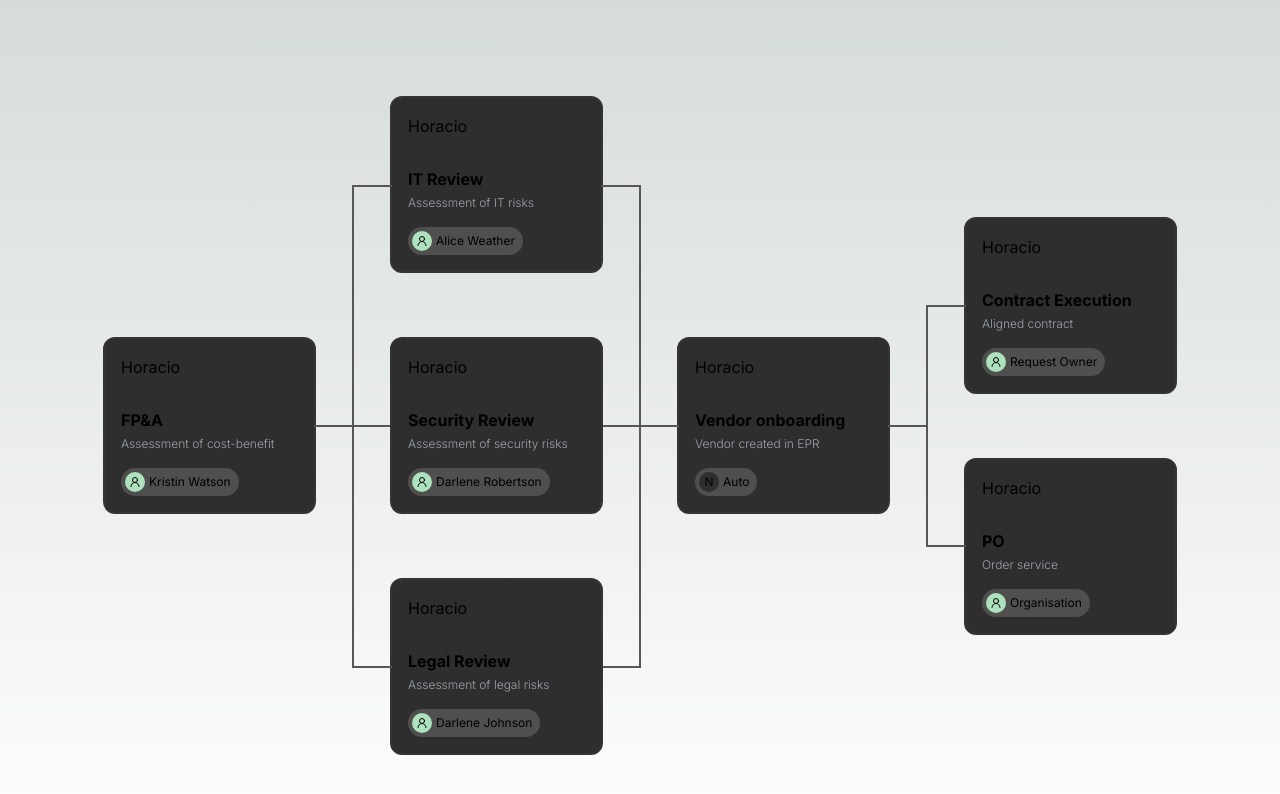
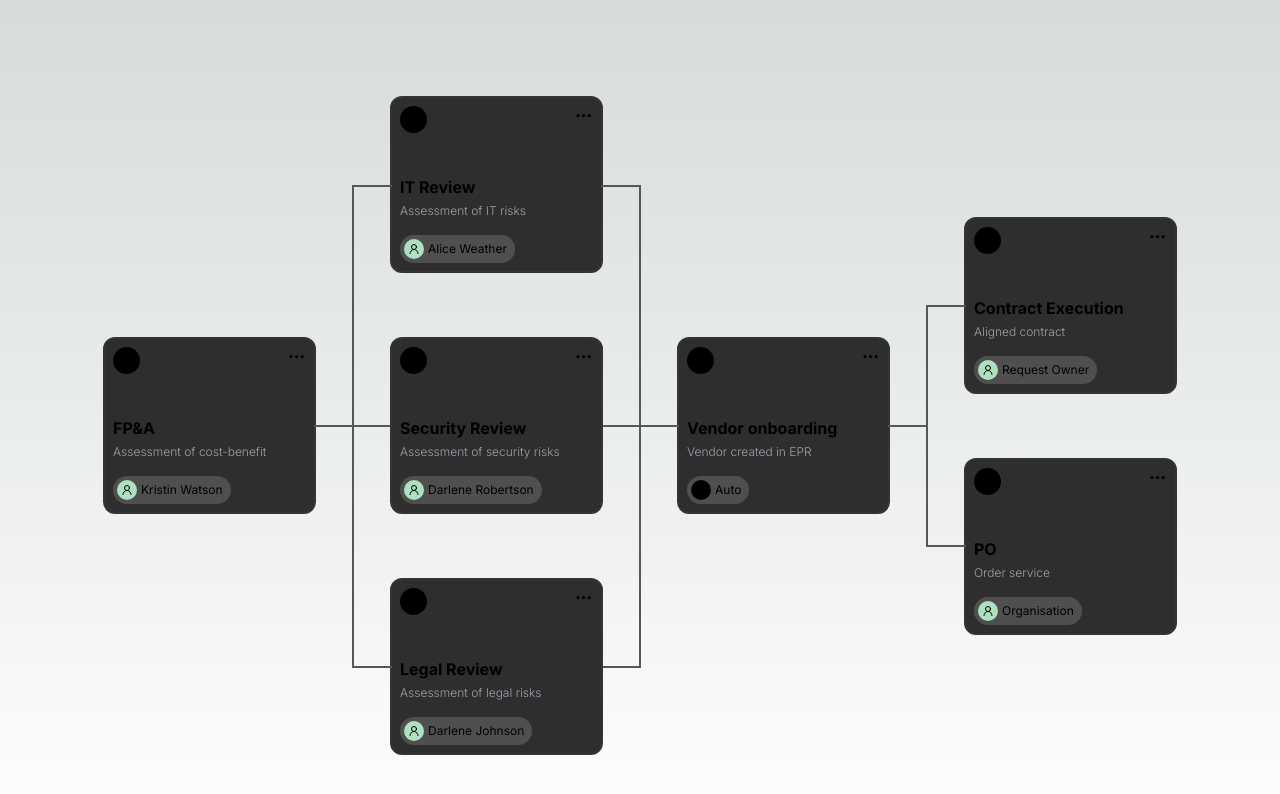
Before and after one commit to light-space/frontend-challenge, a Next.js app: page / in a window 1280 px wide. Shown: the top 794 px of the page. Built offline with nearby package versions, Linux system fonts and the light colour scheme.

Commit message:
Implement workflow item card heading

```diff
--- a/package.json
+++ b/package.json
@@ -15,7 +15,7 @@
     "autoprefixer": "10.4.14",
     "eslint": "8.43.0",
     "eslint-config-next": "13.4.7",
-    "lucide-react": "^0.256.0",
+    "lucide-react": "^0.265.0",
     "next": "13.4.7",
     "postcss": "8.4.24",
     "react": "18.2.0",
--- /dev/null
+++ b/src/components/approvalWorkflow/ReviewIconType.tsx
@@ -0,0 +1,41 @@
+import * as React from "react";
+import {
+  ArrowRightCircle,
+  CircleDollarSign,
+  Gavel,
+  LucideIcon,
+  LucideProps,
+  Pencil,
+  SendHorizonal,
+  Shield,
+  Wrench,
+} from "lucide-react";
+import { TReviewType } from "./types";
+
+interface IconProps extends LucideProps {
+  type: TReviewType;
+}
+
+/**
+ * Tried using the Nextjs dynamic import approach from lucide docs https://lucide.dev/guide/packages/lucide-react#nextjs-example,
+ * however, the app throws an error. Worth checking later.
+ */
+
+const iconTypeName: Record<TReviewType, LucideIcon> = {
+  cost: CircleDollarSign,
+  it: Wrench,
+  security: Shield,
+  legal: Gavel,
+  "created-in-erp": ArrowRightCircle,
+  "aligned-contract": Pencil,
+  "order-service": SendHorizonal,
+};
+
+export function ReviewIconType({ type, ...props }: IconProps) {
+  const LucideIcon = iconTypeName[type];
+  return (
+    <div className="text-sm bg-black rounded-full w-fit p-1.5">
+      <LucideIcon size="1.1em" {...props} />
+    </div>
+  );
+}
--- a/src/components/approvalWorkflow/UserBadge.tsx
+++ b/src/components/approvalWorkflow/UserBadge.tsx
@@ -5,7 +5,7 @@ export function UserBadge({ assignee }: { assignee: TStepItem["assignee"] }) {
   if (assignee == null) {
     return (
       <UserAvatarBadge name="Auto">
-        <div className="rounded-full bg-black-925 p-1 h-5 w-5 inline-flex justify-center items-center">
+        <div className="rounded-full bg-black p-1 h-5 w-5 inline-flex justify-center items-center">
           N
         </div>
       </UserAvatarBadge>
--- a/src/components/approvalWorkflow/WorkflowItem.tsx
+++ b/src/components/approvalWorkflow/WorkflowItem.tsx
@@ -1,3 +1,5 @@
+import { MoreHorizontal } from "lucide-react";
+import { ReviewIconType } from "./ReviewIconType";
 import { TStepItem } from "./types";
 import { UserBadge } from "./UserBadge";
 
@@ -10,7 +12,12 @@ export function WorkflowItem({ item, className }: WorkflowItemProps) {
   return (
     <div className={className}>
       <div className="flex flex-col h-full">
-        <div>Horacio</div>
+        <div className="flex">
+          <ReviewIconType type={item.reviewInfo.type} />
+          <div className="ml-auto">
+            <MoreHorizontal size="1.2em" />
+          </div>
+        </div>
         <div className="mt-auto">
           <div className="font-bold mb-1">{item.name}</div>
           <div className="text-gray-400 text-xs font-light mb-4">
--- a/src/components/approvalWorkflow/styles.module.css
+++ b/src/components/approvalWorkflow/styles.module.css
@@ -10,7 +10,7 @@
 }
 
 .item {
-  @apply bg-black-925 rounded-xl p-4 relative border-solid border-2 border-gray-125;
+  @apply bg-black-925 rounded-xl p-2 relative border-solid border-2 border-gray-125;
   width: var(--card-width);
   height: var(--card-height);
 }
--- a/src/components/approvalWorkflow/types.ts
+++ b/src/components/approvalWorkflow/types.ts
@@ -1,4 +1,4 @@
-type TReviewType =
+export type TReviewType =
   | "cost"
   | "it"
   | "security"
```
Also changed, not shown: 1 other file (tests, documents, lock files or other folders).
